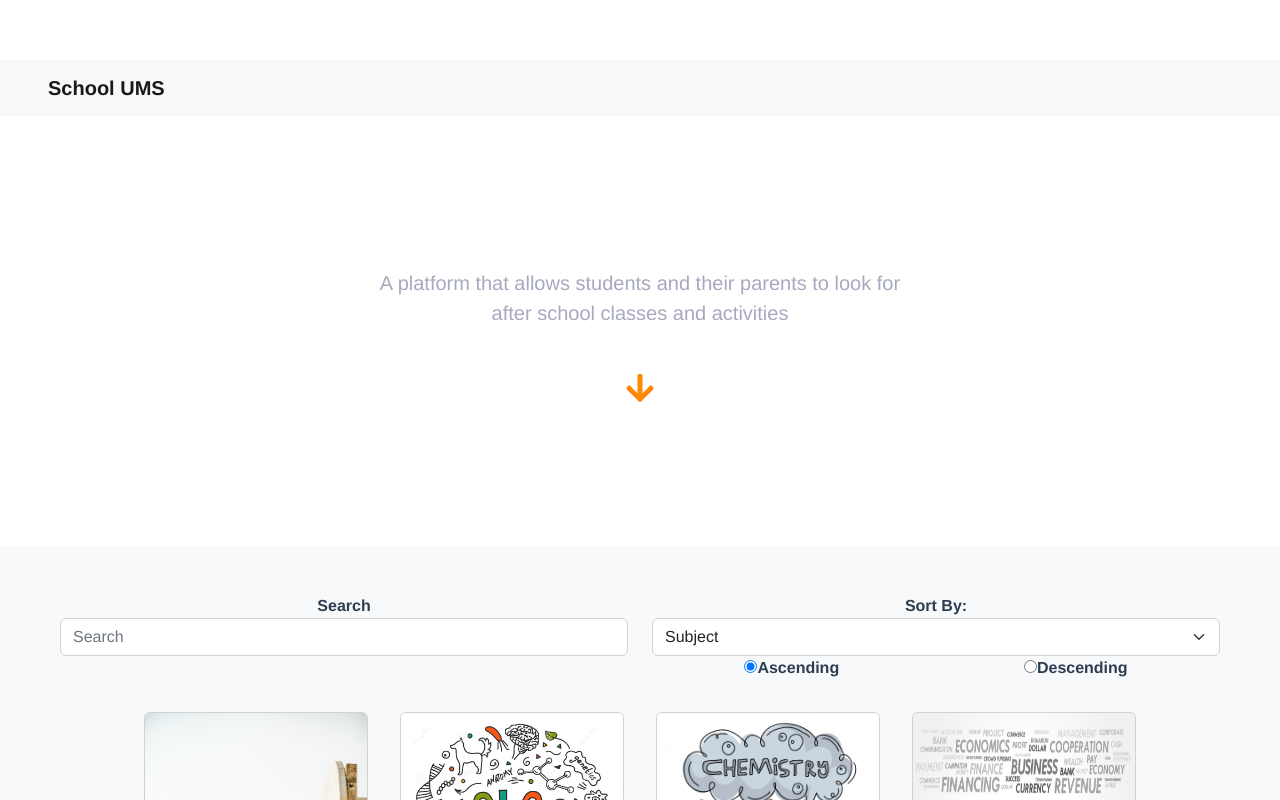
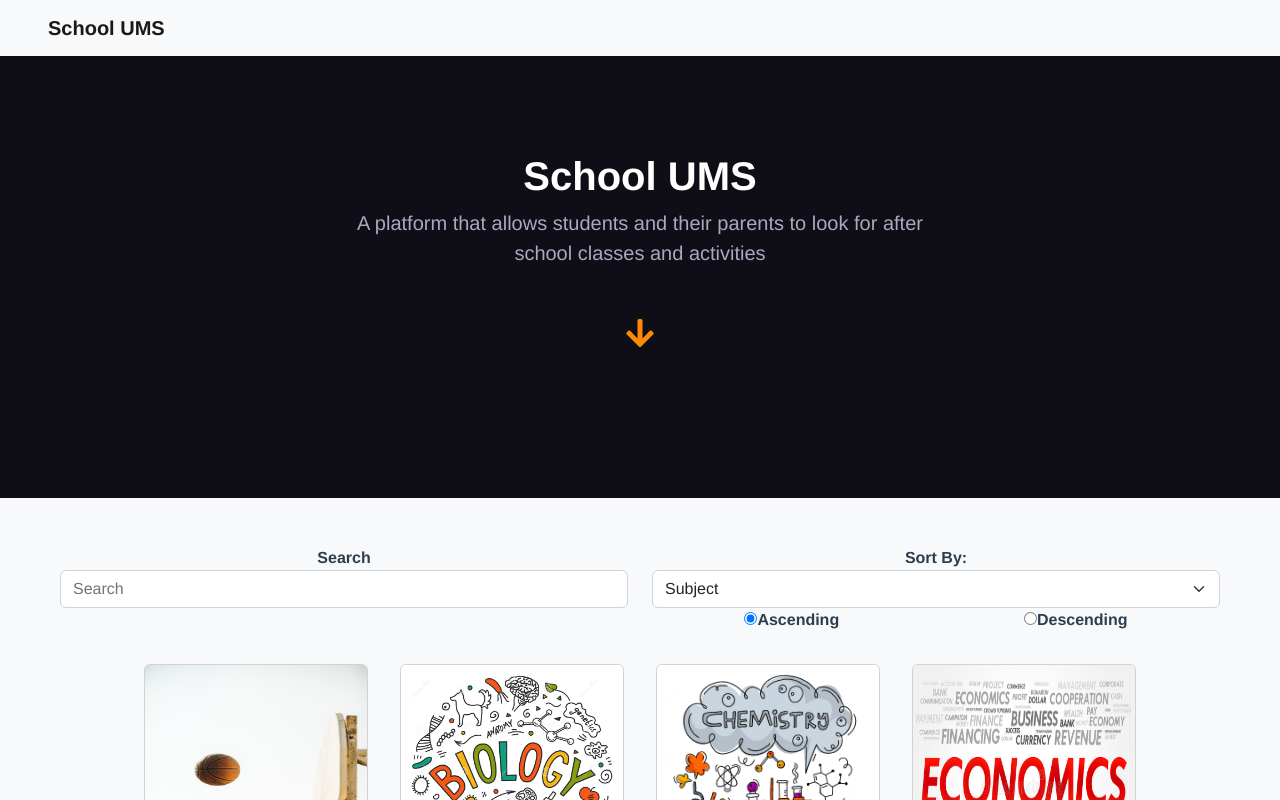
Before and after one commit to fkoussa/school_ums_vuejs, a Vue app: page / in a window 1280 px wide. Shown: the top 800 px of the page. Built offline with nearby package versions, Linux system fonts and the light colour scheme.

Commit message:
Fix styling issues

```diff
--- a/src/App.vue
+++ b/src/App.vue
@@ -54,7 +54,7 @@
         <!-- End Header -->
 
 
-          <section v-if="page === 'products'" class="py-5 text-center container jumbotron ">
+          <section v-if="page === 'products'" class="py-5 text-center container-fluid jumbotron primary-background ">
             <div class="row py-lg-5">
               <div class="col-lg-6 col-md-8 mx-auto">
                 <h1 class="fw-bold headline-color ">School UMS</h1>
@@ -680,7 +680,6 @@ export default{
   -moz-osx-font-smoothing: grayscale;
   text-align: center;
   color: #2c3e50;
-  margin-top: 60px;
 }
 
 .primary-background {
```
